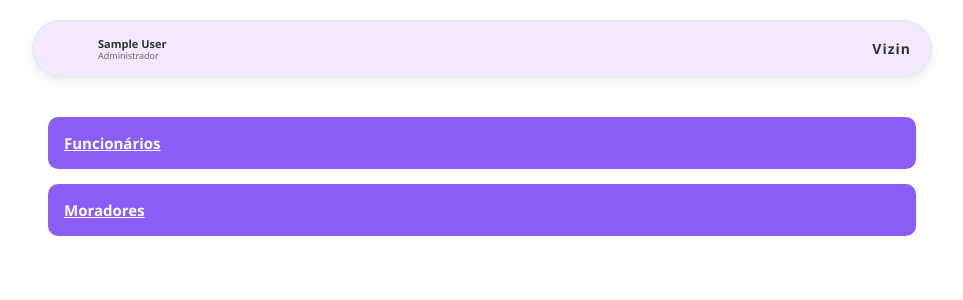
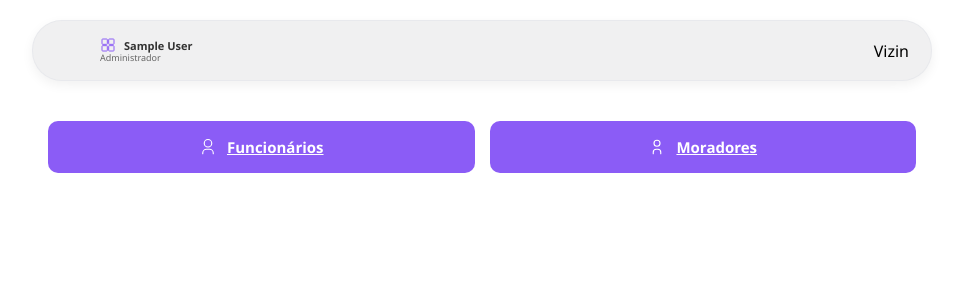
Before and after one commit to kojima-productions/vizin, a Django app: template vizin/templates/administrador/painel.html in a window 1280 px wide. Shown: the top 300 px of the page, without its empty margins (158-1121 px from the left). Run offline with Django 5.2, Linux system fonts and the light colour scheme; the template is opened without the code that fills it, so the values that code supplies are empty; the visitor is signed in with stand-in values (Sample User, id 1).

Commit message:
feat: Melhor organização de botões em painel e link que redireciona a ele

```diff
--- a/vizin/static/css/style.css
+++ b/vizin/static/css/style.css
@@ -245,9 +245,30 @@
 /* 10. BOTÕES ESPECÍFICOS */
 .profile-actions {
     display: flex;
-    flex-direction: column;
-    gap: 15px; /* Espaçamento entre os dois botões */
+    flex-direction: row; /* colocar botões lado a lado */
+    gap: 15px; /* Espaçamento entre os botões */
     margin-top: 20px;
+    flex-wrap: wrap; /* permitir quebra em telas pequenas */
+}
+.profile-actions .btn-redefinir {
+    flex: 1; /* cada botão ocupa o mesmo espaço */
+    text-align: center;
+    display: inline-flex; /* allow centering of icon + text */
+    align-items: center;
+    justify-content: center;
+    gap: 10px;
+}
+
+/* ícone dentro do botão */
+.btn-icon svg {
+    width: 18px;
+    height: 18px;
+    display: block;
+}
+
+/* opcional: cor do ícone segue o texto */
+.btn-redefinir .btn-icon {
+    color: white;
 }
 
 .btn-redefinir {
@@ -306,12 +327,14 @@
     display: flex;
     justify-content: space-between;
     align-items: center;
-    background-color: #f3e8ff;
-    padding: 10px 20px;
+    /* branco levemente mais escuro que o fundo */
+    background-color: #f0f0f1;
+    padding: 12px 22px;
     border-radius: 30px;
     margin: 15px;
-    box-shadow: 0 4px 10px rgba(0,0,0,0.08);
-    border: 1px solid #e5e7eb;
+    /* sombra simples e leve */
+    box-shadow: 0 4px 12px rgba(0,0,0,0.06);
+    border: 1px solid rgba(229,231,235,0.7);
 }
 
 .user-mini-info {
@@ -336,12 +359,34 @@
     font-size: 11px;
     font-weight: 800;
     color: #333;
+    display: inline-flex; /* alinhamento ícone + texto */
+    align-items: center;
+    gap: 8px;
 }
 
 .user-address {
     font-size: 9px;
     color: #666;
     line-height: 1.2;
+}
+
+/* estilo do ícone ao lado do nome */
+.admin-icon svg {
+    width: 16px;
+    height: 16px;
+    display: block;
+    color: var(--roxo-vizin);
+}
+
+/* link que envolve as informações do usuário no header */
+.user-mini-link {
+    color: inherit; /* herda cor do texto */
+    text-decoration: none; /* remove sublinhado */
+    display: inline-flex; /* permite alinhar avatar + texto */
+    align-items: center;
+    gap: 10px;
+    cursor: pointer;
+}
 }
 
 .header-logo {
--- a/vizin/templates/administrador/cadastrar_funcionario.html
+++ b/vizin/templates/administrador/cadastrar_funcionario.html
@@ -10,13 +10,13 @@
   <header class="feed-header" style="max-width:900px;margin:20px auto;display:flex;align-items:center;justify-content:space-between;">
     <div style="display:flex;align-items:center;gap:12px;">
       <button type="button" onclick="window.history.back();" class="btn-back" style="padding:6px 10px;border-radius:6px;border:1px solid #ccc;background:#fff;cursor:pointer;">← </button>
-      <div class="user-mini-info" style="display:flex;align-items:center;">
+      <a href="/administrador/painel" class="user-mini-link" style="display:flex;align-items:center;gap:10px;text-decoration:none;color:inherit;">
         <div class="mini-avatar"></div>
         <div class="user-details">
-          <div class="user-name">{{ request.user.get_full_name|default:request.user.email }}</div>
+          <div class="user-name"><span class="admin-icon" aria-hidden="true"><svg viewBox="0 0 24 24" fill="none" xmlns="http://www.w3.org/2000/svg"><rect x="3" y="3" width="8" height="8" rx="1" stroke="currentColor" stroke-width="1.5"/><rect x="13" y="3" width="8" height="8" rx="1" stroke="currentColor" stroke-width="1.5"/><rect x="3" y="13" width="8" height="8" rx="1" stroke="currentColor" stroke-width="1.5"/><rect x="13" y="13" width="8" height="8" rx="1" stroke="currentColor" stroke-width="1.5"/></svg></span>{{ request.user.get_full_name|default:request.user.email }}</div>
           <div class="user-address">Administrador</div>
         </div>
-      </div>
+      </a>
     </div>
     <div class="header-logo">Vizin</div>
   </header>
--- a/vizin/templates/administrador/cadastrar_morador.html
+++ b/vizin/templates/administrador/cadastrar_morador.html
@@ -10,13 +10,13 @@
   <header class="feed-header" style="max-width:900px;margin:20px auto;display:flex;align-items:center;justify-content:space-between;">
     <div style="display:flex;align-items:center;gap:12px;">
       <button type="button" onclick="window.history.back();" class="btn-back" style="padding:6px 10px;border-radius:6px;border:1px solid #ccc;background:#fff;cursor:pointer;">← </button>
-      <div class="user-mini-info" style="display:flex;align-items:center;">
+      <a href="/administrador/painel" class="user-mini-link" style="display:flex;align-items:center;gap:10px;text-decoration:none;color:inherit;">
         <div class="mini-avatar"></div>
         <div class="user-details">
-          <div class="user-name">{{ request.user.get_full_name|default:request.user.email }}</div>
+          <div class="user-name"><span class="admin-icon" aria-hidden="true"><svg viewBox="0 0 24 24" fill="none" xmlns="http://www.w3.org/2000/svg"><rect x="3" y="3" width="8" height="8" rx="1" stroke="currentColor" stroke-width="1.5"/><rect x="13" y="3" width="8" height="8" rx="1" stroke="currentColor" stroke-width="1.5"/><rect x="3" y="13" width="8" height="8" rx="1" stroke="currentColor" stroke-width="1.5"/><rect x="13" y="13" width="8" height="8" rx="1" stroke="currentColor" stroke-width="1.5"/></svg></span>{{ request.user.get_full_name|default:request.user.email }}</div>
           <div class="user-address">Administrador</div>
         </div>
-      </div>
+      </a>
     </div>
     <div class="header-logo">Vizin</div>
   </header>
--- a/vizin/templates/administrador/lista_funcionarios.html
+++ b/vizin/templates/administrador/lista_funcionarios.html
@@ -11,13 +11,13 @@
   <header class="feed-header" style="max-width:900px;margin:20px auto;display:flex;align-items:center;justify-content:space-between;">
     <div style="display:flex;align-items:center;gap:12px;">
       <button type="button" onclick="window.history.back();" class="btn-back" style="padding:6px 10px;border-radius:6px;border:1px solid #ccc;background:#fff;cursor:pointer;">← </button>
-      <div class="user-mini-info" style="display:flex;align-items:center;">
+      <a href="/administrador/painel" class="user-mini-link" style="display:flex;align-items:center;gap:10px;text-decoration:none;color:inherit;">
         <div class="mini-avatar"></div>
         <div class="user-details">
-          <div class="user-name">{{ request.user.get_full_name|default:request.user.email }}</div>
+          <div class="user-name"><span class="admin-icon" aria-hidden="true"><svg viewBox="0 0 24 24" fill="none" xmlns="http://www.w3.org/2000/svg"><rect x="3" y="3" width="8" height="8" rx="1" stroke="currentColor" stroke-width="1.5"/><rect x="13" y="3" width="8" height="8" rx="1" stroke="currentColor" stroke-width="1.5"/><rect x="3" y="13" width="8" height="8" rx="1" stroke="currentColor" stroke-width="1.5"/><rect x="13" y="13" width="8" height="8" rx="1" stroke="currentColor" stroke-width="1.5"/></svg></span>{{ request.user.get_full_name|default:request.user.email }}</div>
           <div class="user-address">Administrador</div>
         </div>
-      </div>
+      </a>
     </div>
     <div class="header-logo">Vizin</div>
   </header>
--- a/vizin/templates/administrador/lista_moradores.html
+++ b/vizin/templates/administrador/lista_moradores.html
@@ -11,13 +11,13 @@
   <header class="feed-header" style="max-width:900px;margin:20px auto;display:flex;align-items:center;justify-content:space-between;">
     <div style="display:flex;align-items:center;gap:12px;">
       <button type="button" onclick="window.history.back();" class="btn-back" style="padding:6px 10px;border-radius:6px;border:1px solid #ccc;background:#fff;cursor:pointer;">← </button>
-      <div class="user-mini-info" style="display:flex;align-items:center;">
+      <a href="/administrador/painel" class="user-mini-link" style="display:flex;align-items:center;gap:10px;text-decoration:none;color:inherit;">
         <div class="mini-avatar"></div>
         <div class="user-details">
-          <div class="user-name">{{ request.user.get_full_name|default:request.user.email }}</div>
+          <div class="user-name"><span class="admin-icon" aria-hidden="true"><svg viewBox="0 0 24 24" fill="none" xmlns="http://www.w3.org/2000/svg"><rect x="3" y="3" width="8" height="8" rx="1" stroke="currentColor" stroke-width="1.5"/><rect x="13" y="3" width="8" height="8" rx="1" stroke="currentColor" stroke-width="1.5"/><rect x="3" y="13" width="8" height="8" rx="1" stroke="currentColor" stroke-width="1.5"/><rect x="13" y="13" width="8" height="8" rx="1" stroke="currentColor" stroke-width="1.5"/></svg></span>{{ request.user.get_full_name|default:request.user.email }}</div>
           <div class="user-address">Administrador</div>
         </div>
-      </div>
+      </a>
     </div>
     <div class="header-logo">Vizin</div>
   </header>
--- a/vizin/templates/administrador/painel.html
+++ b/vizin/templates/administrador/painel.html
@@ -8,21 +8,27 @@
 </head>
 <body>
   <header class="feed-header" style="max-width:900px;margin:20px auto;">
-    <div class="user-mini-info">
+    <a href="/administrador/painel" class="user-mini-link" style="display:flex;align-items:center;gap:10px;text-decoration:none;color:inherit;">
       <div class="mini-avatar"></div>
       <div class="user-details">
-        <div class="user-name">{{ request.user.get_full_name|default:request.user.email }}</div>
+        <div class="user-name"><span class="admin-icon" aria-hidden="true"><svg viewBox="0 0 24 24" fill="none" xmlns="http://www.w3.org/2000/svg"><rect x="3" y="3" width="8" height="8" rx="1" stroke="currentColor" stroke-width="1.5"/><rect x="13" y="3" width="8" height="8" rx="1" stroke="currentColor" stroke-width="1.5"/><rect x="3" y="13" width="8" height="8" rx="1" stroke="currentColor" stroke-width="1.5"/><rect x="13" y="13" width="8" height="8" rx="1" stroke="currentColor" stroke-width="1.5"/></svg></span>{{ request.user.get_full_name|default:request.user.email }}</div>
         <div class="user-address">Administrador</div>
       </div>
-    </div>
+    </a>
     <div class="header-logo">Vizin</div>
   </header>
 
   <main style="display:flex;justify-content:center;">
     <div style="width:100%;max-width:900px;padding:0 16px;">
       <div class="profile-actions" style="margin-bottom:20px;">
-        <a href="{% url 'administrador:lista_funcionarios' %}" class="btn-redefinir">Funcionários</a>
-	<a href="{% url 'administrador:lista_moradores' %}" class="btn-redefinir">Moradores</a>
+        <a href="{% url 'administrador:lista_funcionarios' %}" class="btn-redefinir">
+          <span class="btn-icon" aria-hidden="true"><svg viewBox="0 0 24 24" fill="none" xmlns="http://www.w3.org/2000/svg"><path d="M12 12c2.761 0 5-2.239 5-5s-2.239-5-5-5-5 2.239-5 5 2.239 5 5 5zM19 21v-1c0-2.761-2.239-5-5-5H10c-2.761 0-5 2.239-5 5v1" stroke="currentColor" stroke-width="1.5" stroke-linecap="round" stroke-linejoin="round"/></svg></span>
+          Funcionários
+        </a>
+	<a href="{% url 'administrador:lista_moradores' %}" class="btn-redefinir">
+          <span class="btn-icon" aria-hidden="true"><svg viewBox="0 0 24 24" fill="none" xmlns="http://www.w3.org/2000/svg"><path d="M17 21v-2a4 4 0 0 0-4-4H11a4 4 0 0 0-4 4v2" stroke="currentColor" stroke-width="1.5" stroke-linecap="round" stroke-linejoin="round"/><circle cx="12" cy="7" r="4" stroke="currentColor" stroke-width="1.5" stroke-linecap="round" stroke-linejoin="round"/></svg></span>
+          Moradores
+        </a>
       </div>
       {% if messages %}
         <div style="margin-bottom:16px;">
```
